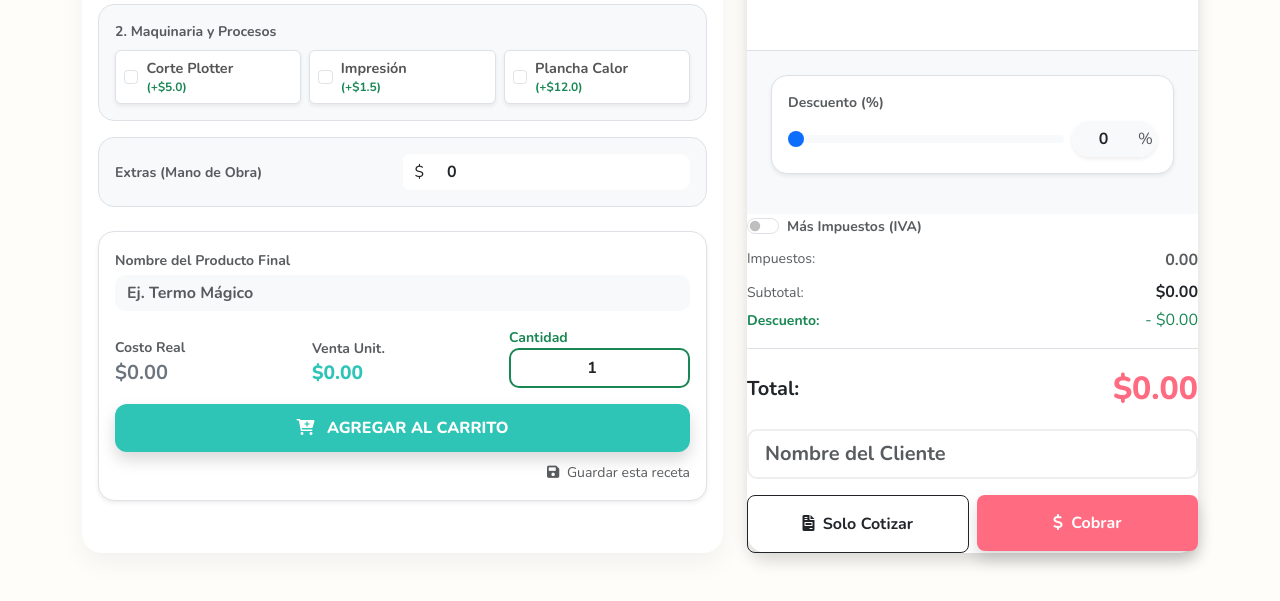
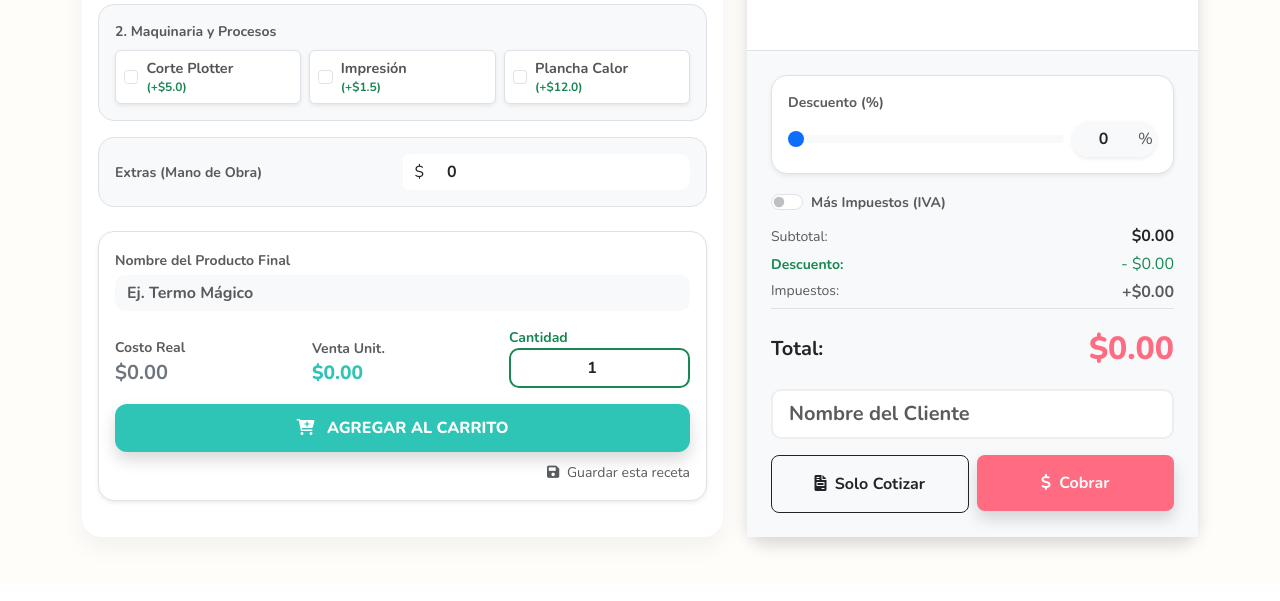
Before and after one commit to sebastiantapia9519/CotizadorSianeffects, a Flask app: page /cotizador in a window 1280 px wide. Shown: the part 309-910 px from the top of the page. After the commit the page ends 861 px from the top, so only its background shows below. Run offline with Flask 3, Linux system fonts and the light colour scheme; a user stored in the database is signed in; data comes from the database, SQL or seed files in the repository.

```diff
--- a/templates/cotizador.html
+++ b/templates/cotizador.html
@@ -101,6 +101,26 @@
 
     .item-row:hover {
         background-color: #fafafa;
+    }
+
+    /* Estilos para inputs numéricos limpios */
+    .no-arrow {
+        -moz-appearance: textfield;
+        appearance: textfield;
+    }
+
+    .no-arrow::-webkit-outer-spin-button,
+    .no-arrow::-webkit-inner-spin-button {
+        -webkit-appearance: none;
+        margin: 0;
+    }
+
+    .input-group.rounded-pill input {
+        border-radius: 50px 0 0 50px;
+    }
+
+    .input-group.rounded-pill span {
+        border-radius: 0 50px 50px 0;
     }
 </style>
 {% endblock %}
@@ -264,8 +284,6 @@
                             </div>
                         </div>
                     </div>
-                </div>
-
 
                     <div class="d-flex align-items-center justify-content-between mb-2">
                         <div class="form-check form-switch">
@@ -282,44 +300,21 @@
                         </div>
                     </div>
 
-                <div class="d-flex justify-content-between mb-2 text-muted" id="taxRow" style="display: none;">
-                    <span class="small">Impuestos:</span>
-                    <span class="fw-bold" id="taxAmountDisplay">0.00</span>
-                </div>
-
-                <style>
-                    .no-arrow {
-                        -moz-appearance: textfield;
-                        /* Para Firefox */
-                        appearance: textfield;
-                        /* Estándar moderno */
-                    }
-
-                    /* Quitar flechas en Chrome, Safari, Edge, Opera */
-                    .no-arrow::-webkit-outer-spin-button,
-                    .no-arrow::-webkit-inner-spin-button {
-                        -webkit-appearance: none;
-                        margin: 0;
-                    }
-
-                    /* El input group se verá más limpio y redondeado */
-                    .input-group.rounded-pill input {
-                        border-radius: 50px 0 0 50px;
-                    }
-
-                    .input-group.rounded-pill span {
-                        border-radius: 0 50px 50px 0;
-                    }
-                </style>
-
                     <div class="d-flex justify-content-between align-items-center mb-1">
                         <span class="small text-muted">Subtotal:</span>
                         <span id="labelSubtotal" class="fw-bold">$0.00</span>
                     </div>
-                <div class="d-flex justify-content-between align-items-center mb-3 text-success">
+
+                    <div class="d-flex justify-content-between align-items-center mb-1 text-success">
                         <span class="small fw-bold">Descuento:</span>
                         <span id="labelDescuento">- $0.00</span>
                     </div>
+
+                    <div class="d-flex justify-content-between mb-1 text-muted" id="taxRow" style="display: none;">
+                        <span class="small">Impuestos:</span>
+                        <span class="fw-bold" id="taxAmountDisplay">+$0.00</span>
+                    </div>
+
                     <div class="d-flex justify-content-between align-items-center mb-3 pt-3 border-top">
                         <span class="h5 fw-bold text-dark mb-0">Total:</span>
                         <span id="totalTicket" class="total-ticket">$0.00</span>
@@ -521,7 +516,10 @@
         // Actualizar UI Derecha
         document.getElementById('labelSubtotal').innerText = formatMoney(subtotalCarrito);
         document.getElementById('labelDescuento').innerText = `-$${formatMoney(descuentoMonto)}`;
-        document.getElementById('taxAmountDisplay').innerText = `+$${formatMoney(impuestosMonto)}`;
+
+        // CORRECCIÓN: Quitamos el $ extra porque formatMoney ya lo trae
+        document.getElementById('taxAmountDisplay').innerText = `+${formatMoney(impuestosMonto)}`;
+
         document.getElementById('totalTicket').innerText = formatMoney(totalFinal);
     }
 
@@ -643,18 +641,13 @@
         document.getElementById('cantidadParaCarrito').value = item.cantidad;
 
         // 4. "Explotar" la receta (Composición)
-        // La composición guardada tiene la forma: [{tipo:'material', id:1, cantidad:2}, {tipo:'maquinaria', id:3...}]
-
-        // Primero asegurarnos de borrar la fila vacía que deja limpiarCalculadora
         document.getElementById('listaMateriales').innerHTML = '';
 
         item.composicion.forEach(comp => {
             if (comp.tipo === 'material') {
-                // Volvemos a crear la fila del material
                 agregarFila(comp.id, comp.cantidad);
             }
             else if (comp.tipo === 'maquinaria') {
-                // Buscamos el checkbox por su data-id y lo marcamos
                 const checkbox = document.querySelector(`.check-maquinaria-input[data-id="${comp.id}"]`);
                 if (checkbox) {
                     checkbox.checked = true;
@@ -662,15 +655,13 @@
             }
         });
 
-        // 5. Sacarlo del carrito (para que no se duplique al guardar)
+        // 5. Sacarlo del carrito
         carrito.splice(index, 1);
         renderizarCarrito();
 
-        // 6. Recalcular los costos en pantalla
-        // Ponemos un pequeño timeout para dar tiempo a que se creen los selectores de materiales
+        // 6. Recalcular
         setTimeout(() => {
             calcularTotal();
-            // Scroll suave hacia arriba para que el usuario vea que ya cargó
             window.scrollTo({ top: 0, behavior: 'smooth' });
         }, 300);
     }
@@ -693,7 +684,7 @@
         const desc_porcentaje = parseInt(document.getElementById('inputDescuento').value) || 0;
         const desc_monto = subtotal * (desc_porcentaje / 100);
 
-        const taxAmountText = document.getElementById('taxAmountDisplay').innerText.replace('+$', '').replace(',', '');
+        const taxAmountText = document.getElementById('taxAmountDisplay').innerText.replace('+$', '').replace('$', '').replace(',', '');
         const tax_amount = parseFloat(taxAmountText) || 0;
         const tax_percent = document.getElementById('taxSwitch').checked ? parseFloat(document.getElementById('taxPercent').value) : 0;
 
```
Lines whose indentation alone changed are shown as unchanged.
